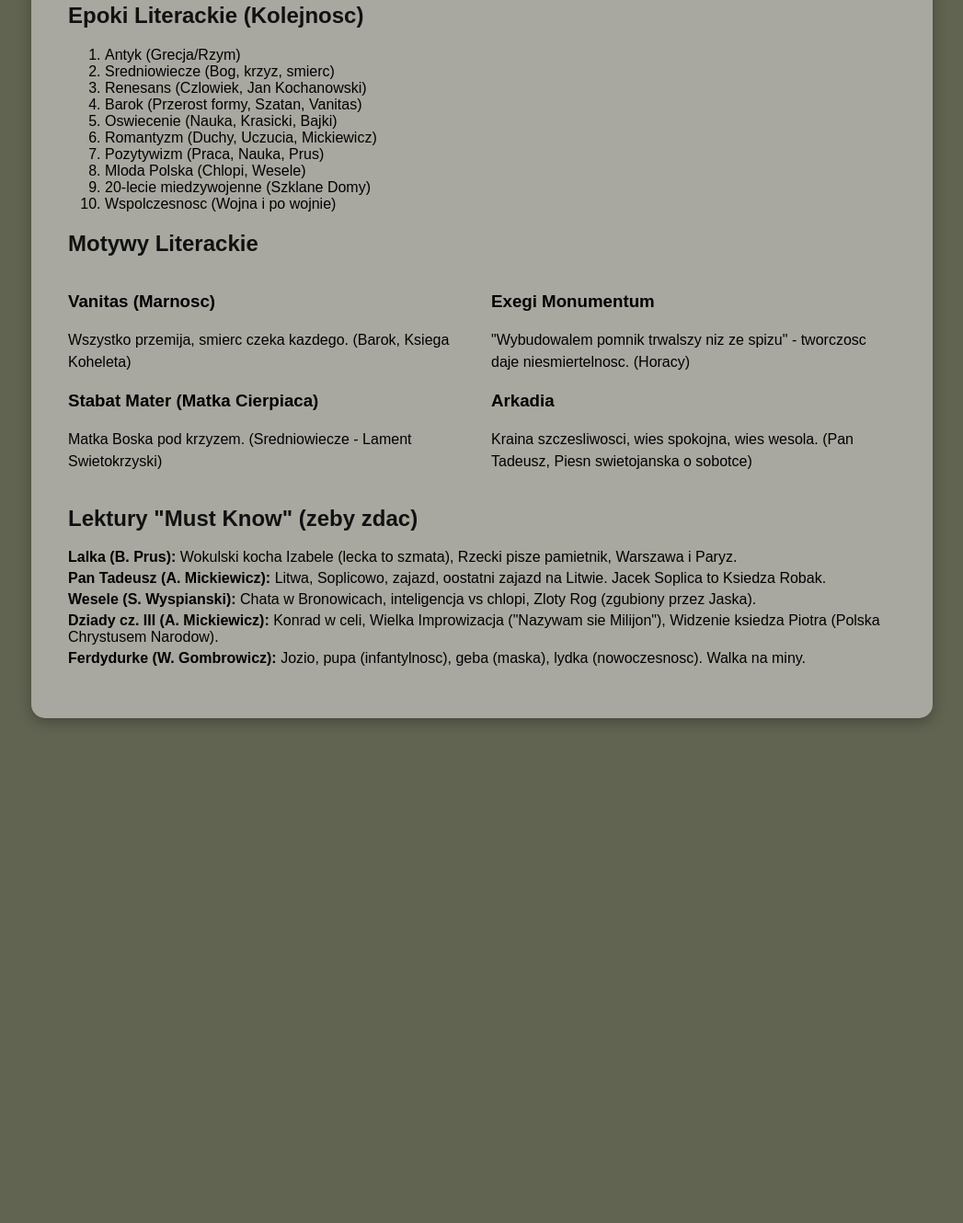
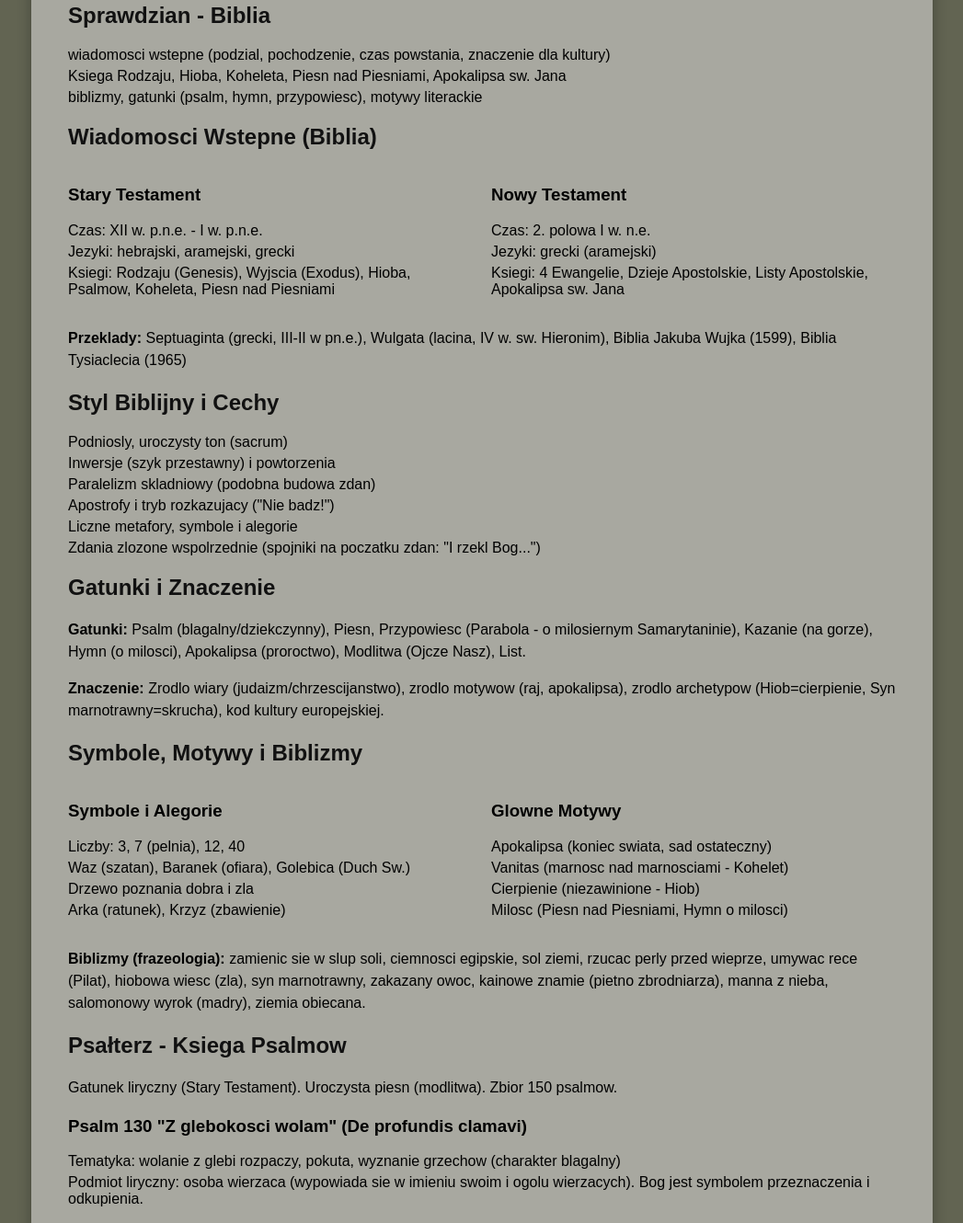
Before and after one commit to u170chakubwaw-rgb/sciaga, a plain HTML site: page polski.html in a window 1280 px wide. Shown: the part 264-1594 px from the top of the page at 92% size, without its empty margins (116-1163 px from the left). Before the commit the page ends 1085 px from the top, so only its background shows below. Drawn offline with Linux system fonts and the light colour scheme.

Commit message:
dodanie polskiego bibli

```diff
--- a/polski.html
+++ b/polski.html
@@ -27,6 +27,133 @@
       </header>
 
       <div class="content-body">
+        <section>
+          <h2>Sprawdzian - Biblia</h2>
+          <ul>
+            <li>
+              wiadomosci wstepne (podzial, pochodzenie, czas powstania,
+              znaczenie dla kultury)
+            </li>
+            <li>
+              Ksiega Rodzaju, Hioba, Koheleta, Piesn nad Piesniami, Apokalipsa
+              sw. Jana
+            </li>
+            <li>
+              biblizmy, gatunki (psalm, hymn, przypowiesc), motywy literackie
+            </li>
+          </ul>
+        </section>
+        <section>
+          <h2>Wiadomosci Wstepne (Biblia)</h2>
+          <div class="two-columns">
+            <div>
+              <h3>Stary Testament</h3>
+              <ul>
+                <li>Czas: XII w. p.n.e. - I w. p.n.e.</li>
+                <li>Jezyki: hebrajski, aramejski, grecki</li>
+                <li>
+                  Ksiegi: Rodzaju (Genesis), Wyjscia (Exodus), Hioba, Psalmow,
+                  Koheleta, Piesn nad Piesniami
+                </li>
+              </ul>
+            </div>
+            <div>
+              <h3>Nowy Testament</h3>
+              <ul>
+                <li>Czas: 2. polowa I w. n.e.</li>
+                <li>Jezyki: grecki (aramejski)</li>
+                <li>
+                  Ksiegi: 4 Ewangelie, Dzieje Apostolskie, Listy Apostolskie,
+                  Apokalipsa sw. Jana
+                </li>
+              </ul>
+            </div>
+          </div>
+          <p>
+            <b>Przeklady:</b> Septuaginta (grecki, III-II w pn.e.), Wulgata
+            (lacina, IV w. sw. Hieronim), Biblia Jakuba Wujka (1599), Biblia
+            Tysiaclecia (1965)
+          </p>
+        </section>
+
+        <section>
+          <h2>Styl Biblijny i Cechy</h2>
+          <ul>
+            <li>Podniosly, uroczysty ton (sacrum)</li>
+            <li>Inwersje (szyk przestawny) i powtorzenia</li>
+            <li>Paralelizm skladniowy (podobna budowa zdan)</li>
+            <li>Apostrofy i tryb rozkazujacy ("Nie badz!")</li>
+            <li>Liczne metafory, symbole i alegorie</li>
+            <li>
+              Zdania zlozone wspolrzednie (spojniki na poczatku zdan: "I rzekl
+              Bog...")
+            </li>
+          </ul>
+        </section>
+
+        <section>
+          <h2>Gatunki i Znaczenie</h2>
+          <p>
+            <b>Gatunki:</b> Psalm (blagalny/dziekczynny), Piesn, Przypowiesc
+            (Parabola - o milosiernym Samarytaninie), Kazanie (na gorze), Hymn
+            (o milosci), Apokalipsa (proroctwo), Modlitwa (Ojcze Nasz), List.
+          </p>
+          <p>
+            <b>Znaczenie:</b> Zrodlo wiary (judaizm/chrzescijanstwo), zrodlo
+            motywow (raj, apokalipsa), zrodlo archetypow (Hiob=cierpienie, Syn
+            marnotrawny=skrucha), kod kultury europejskiej.
+          </p>
+        </section>
+
+        <section>
+          <h2>Symbole, Motywy i Biblizmy</h2>
+          <div class="two-columns">
+            <div>
+              <h3>Symbole i Alegorie</h3>
+              <ul>
+                <li>Liczby: 3, 7 (pelnia), 12, 40</li>
+                <li>Waz (szatan), Baranek (ofiara), Golebica (Duch Sw.)</li>
+                <li>Drzewo poznania dobra i zla</li>
+                <li>Arka (ratunek), Krzyz (zbawienie)</li>
+              </ul>
+            </div>
+            <div>
+              <h3>Glowne Motywy</h3>
+              <ul>
+                <li>Apokalipsa (koniec swiata, sad ostateczny)</li>
+                <li>Vanitas (marnosc nad marnosciami - Kohelet)</li>
+                <li>Cierpienie (niezawinione - Hiob)</li>
+                <li>Milosc (Piesn nad Piesniami, Hymn o milosci)</li>
+              </ul>
+            </div>
+          </div>
+          <p>
+            <b>Biblizmy (frazeologia):</b> zamienic sie w slup soli, ciemnosci
+            egipskie, sol ziemi, rzucac perly przed wieprze, umywac rece
+            (Pilat), hiobowa wiesc (zla), syn marnotrawny, zakazany owoc,
+            kainowe znamie (pietno zbrodniarza), manna z nieba, salomonowy wyrok
+            (madry), ziemia obiecana.
+          </p>
+        </section>
+
+        <section>
+          <h2>Psałterz - Ksiega Psalmow</h2>
+          <p>
+            Gatunek liryczny (Stary Testament). Uroczysta piesn (modlitwa).
+            Zbior 150 psalmow.
+          </p>
+          <h3>Psalm 130 "Z glebokosci wolam" (De profundis clamavi)</h3>
+          <ul>
+            <li>
+              Tematyka: wolanie z glebi rozpaczy, pokuta, wyznanie grzechow
+              (charakter blagalny)
+            </li>
+            <li>
+              Podmiot liryczny: osoba wierzaca (wypowiada sie w imieniu swoim i
+              ogolu wierzacych). Bog jest symbolem przeznaczenia i odkupienia.
+            </li>
+          </ul>
+        </section>
         <section>
           <h2>Epoki Literackie (Kolejnosc)</h2>
           <ol>
@@ -71,32 +198,6 @@
             </div>
           </div>
         </section>
-        <section>
-          <h2>Lektury "Must Know" (zeby zdac)</h2>
-          <ul>
-            <li>
-              <b>Lalka (B. Prus):</b> Wokulski kocha Izabele (lecka to szmata),
-              Rzecki pisze pamietnik, Warszawa i Paryz.
-            </li>
-            <li>
-              <b>Pan Tadeusz (A. Mickiewicz):</b> Litwa, Soplicowo, zajazd,
-              oostatni zajazd na Litwie. Jacek Soplica to Ksiedza Robak.
-            </li>
-            <li>
-              <b>Wesele (S. Wyspianski):</b> Chata w Bronowicach, inteligencja
-              vs chlopi, Zloty Rog (zgubiony przez Jaska).
-            </li>
-            <li>
-              <b>Dziady cz. III (A. Mickiewicz):</b> Konrad w celi, Wielka
-              Improwizacja ("Nazywam sie Milijon"), Widzenie ksiedza Piotra
-              (Polska Chrystusem Narodow).
-            </li>
-            <li>
-              <b>Ferdydurke (W. Gombrowicz):</b> Jozio, pupa (infantylnosc),
-              geba (maska), lydka (nowoczesnosc). Walka na miny.
-            </li>
-          </ul>
-        </section>
       </div>
     </div>
   </body>
```
